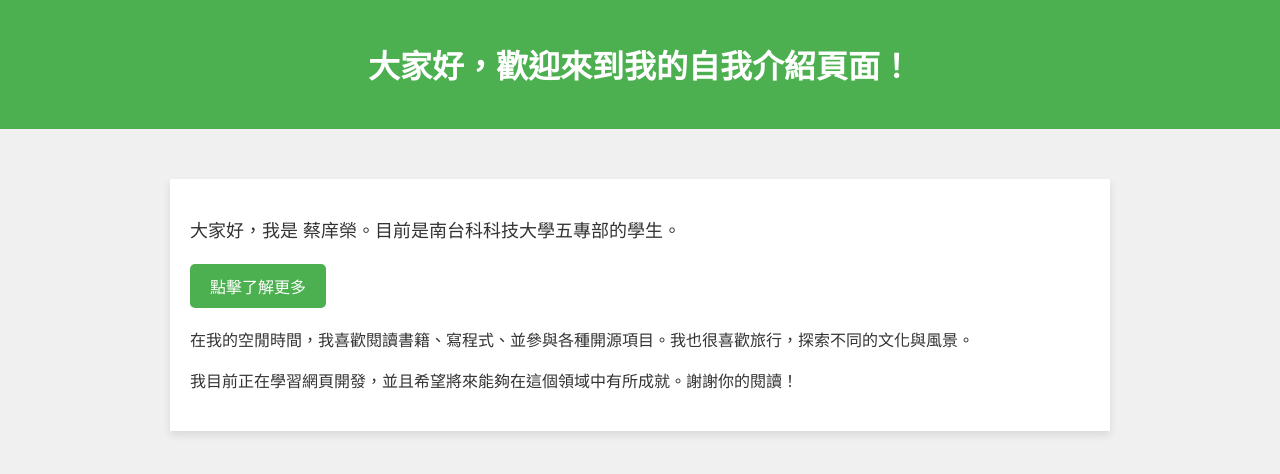
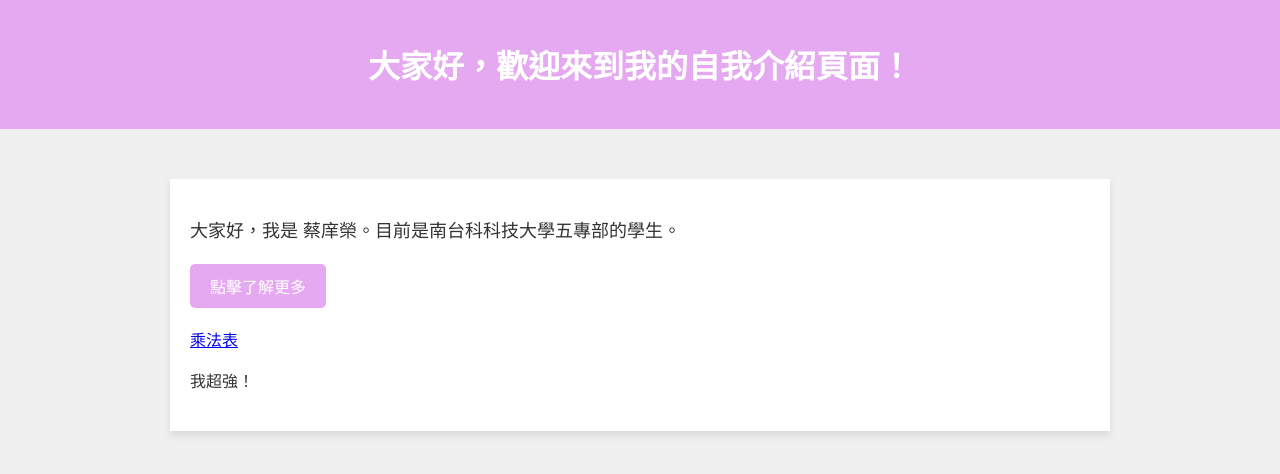
Before and after one commit to uto-uto/homework, a plain HTML site: page index.html in a window 1280 px wide. Both pictures are taken after a click on the button "點擊了解更多". Drawn offline with Linux system fonts and the light colour scheme.

Commit message:
index.html

```diff
--- a/index.html
+++ b/index.html
@@ -13,7 +13,7 @@
             padding: 0;
         }
         header {
-            background-color: #4CAF50;
+            background-color: #e4a9f0;
             color: white;
             padding: 20px;
             text-align: center;
@@ -30,7 +30,7 @@
             line-height: 1.6;
         }
         button {
-            background-color: #4CAF50;
+            background-color: #e4a9f0;
             color: white;
             border: none;
             padding: 10px 20px;
@@ -40,7 +40,7 @@
             transition: background-color 0.3s;
         }
         button:hover {
-            background-color: #45a049;
+            background-color: #e4a9f0;
         }
         .more-info {
             display: none;
@@ -64,8 +64,8 @@
         <button onclick="toggleMoreInfo()">點擊了解更多</button>
 
         <div class="more-info" id="moreInfo">
-            <p>在我的空閒時間，我喜歡閱讀書籍、寫程式、並參與各種開源項目。我也很喜歡旅行，探索不同的文化與風景。</p>
-            <p>我目前正在學習網頁開發，並且希望將來能夠在這個領域中有所成就。謝謝你的閱讀！</p>
+            <a href="about.html">乘法表</a>
+            <p>我超強！</p>
         </div>
     </div>
 
```
